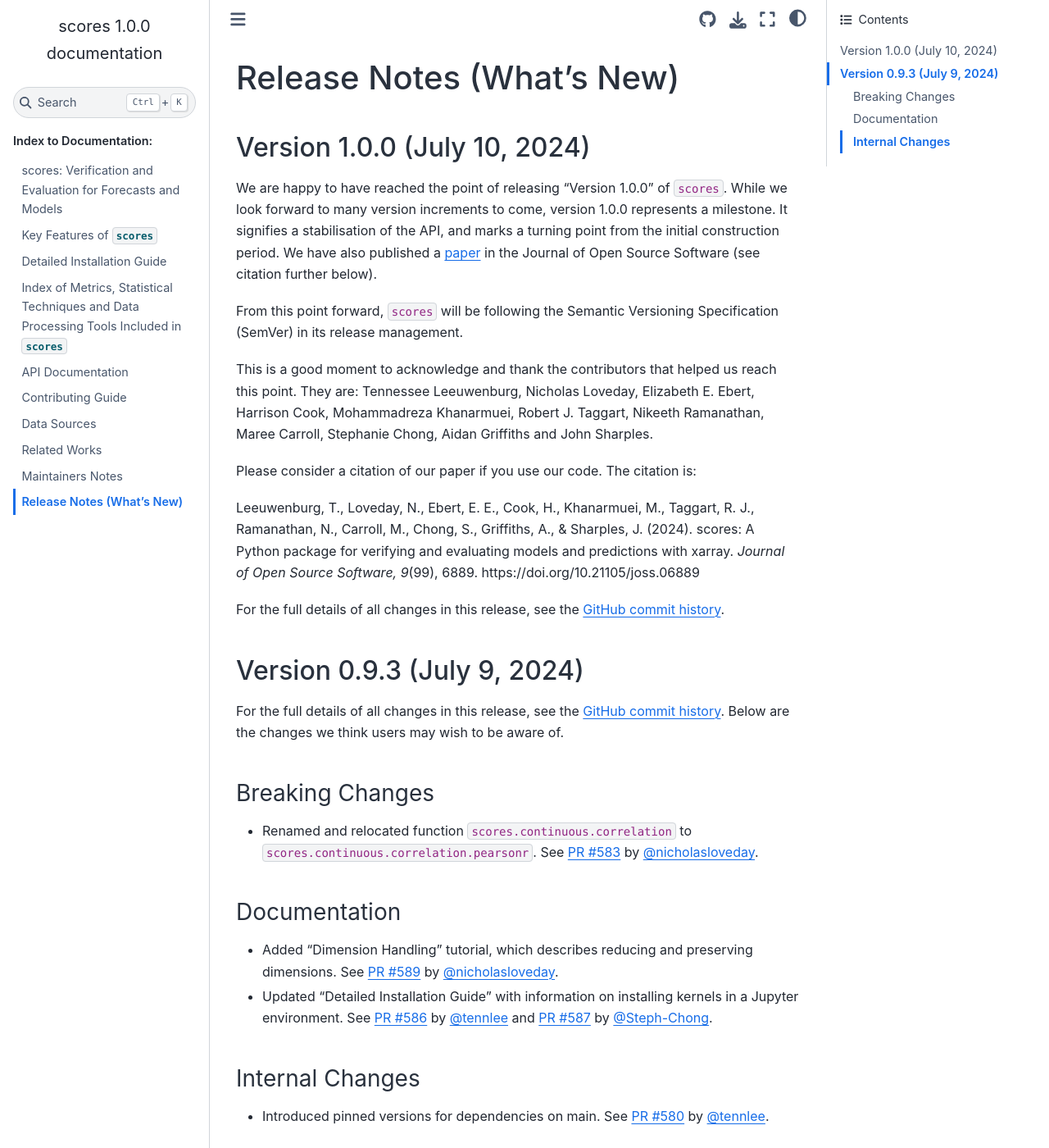
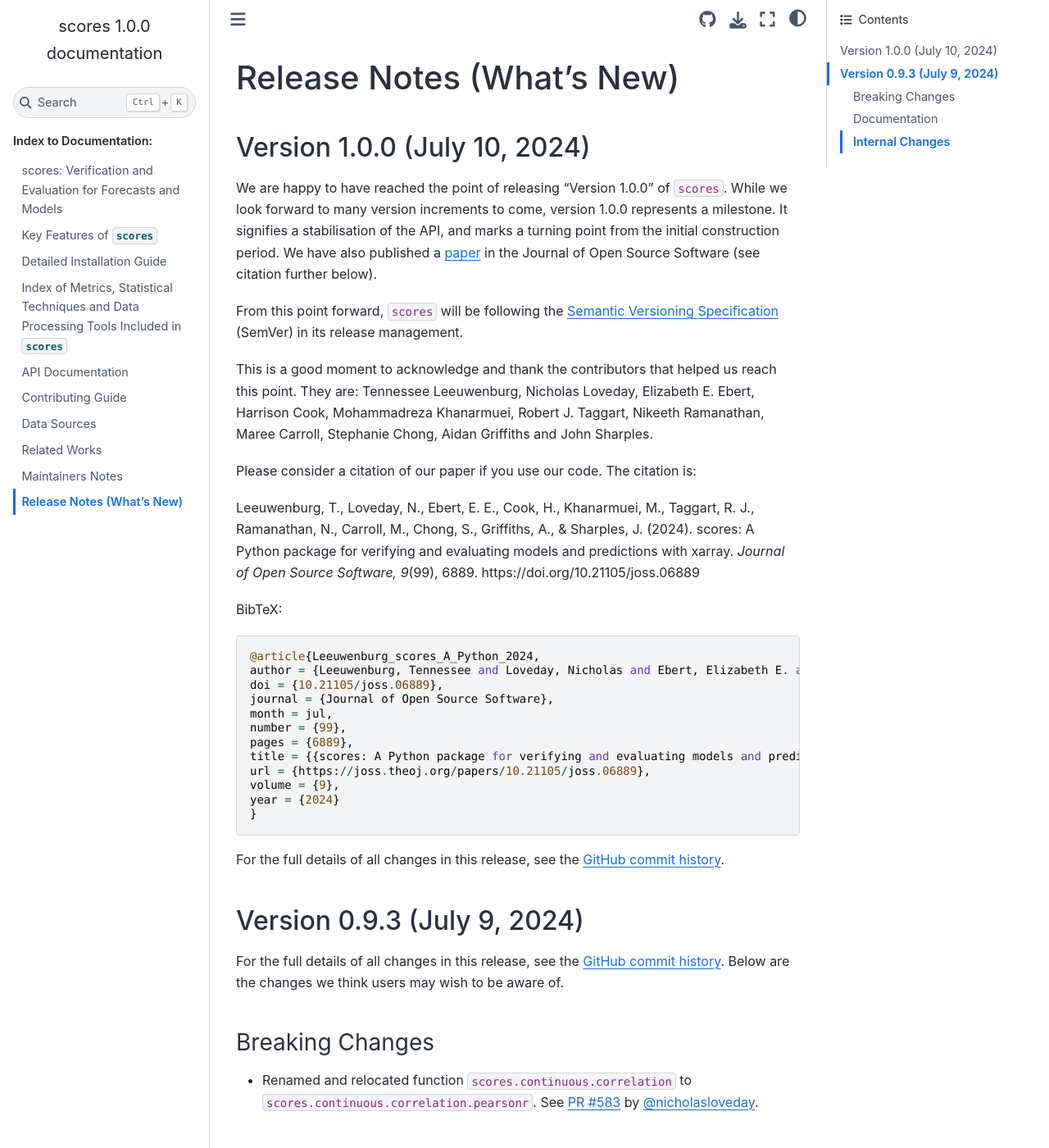
Before and after one commit to nci/scores, a Sphinx documentation site: the page built from docs/release_notes.md, in a window 1280 px wide and 1400 px high. Shown: the whole window at 82% size. Built offline with Sphinx 7.4.7 and the Sphinx Book theme 1.1.4, drawn with Linux system fonts in a browser that asks for light colours; pages that are not in the unit, such as notebooks, are missing from menus.

Commit message:
Add link to SemVer Add bibtex

````diff
--- a/docs/release_notes.md
+++ b/docs/release_notes.md
@@ -4,13 +4,29 @@
 
 We are happy to have reached the point of releasing “Version 1.0.0” of `scores`. While we look forward to many version increments to come, version 1.0.0 represents a milestone. It signifies a stabilisation of the API, and marks a turning point from the initial construction period. We have also published a [paper](https://doi.org/10.21105/joss.06889) in the Journal of Open Source Software (see citation further below).
 
-From this point forward, `scores` will be following the Semantic Versioning Specification (SemVer) in its release management.
+From this point forward, `scores` will be following the [Semantic Versioning Specification](https://semver.org/) (SemVer) in its release management.
 
 This is a good moment to acknowledge and thank the contributors that helped us reach this point. They are: Tennessee Leeuwenburg, Nicholas Loveday, Elizabeth E. Ebert, Harrison Cook, Mohammadreza Khanarmuei, Robert J. Taggart, Nikeeth Ramanathan, Maree Carroll, Stephanie Chong, Aidan Griffiths and John Sharples.
 
 Please consider a citation of our paper if you use our code. The citation is:
 
 Leeuwenburg, T., Loveday, N., Ebert, E. E., Cook, H., Khanarmuei, M., Taggart, R. J., Ramanathan, N., Carroll, M., Chong, S., Griffiths, A., & Sharples, J. (2024). scores: A Python package for verifying and evaluating models and predictions with xarray. *Journal of Open Source Software, 9*(99), 6889. https://doi.org/10.21105/joss.06889
+
+BibTeX:
+```
+@article{Leeuwenburg_scores_A_Python_2024,
+author = {Leeuwenburg, Tennessee and Loveday, Nicholas and Ebert, Elizabeth E. and Cook, Harrison and Khanarmuei, Mohammadreza and Taggart, Robert J. and Ramanathan, Nikeeth and Carroll, Maree and Chong, Stephanie and Griffiths, Aidan and Sharples, John},
+doi = {10.21105/joss.06889},
+journal = {Journal of Open Source Software},
+month = jul,
+number = {99},
+pages = {6889},
+title = {{scores: A Python package for verifying and evaluating models and predictions with xarray}},
+url = {https://joss.theoj.org/papers/10.21105/joss.06889},
+volume = {9},
+year = {2024}
+}
+```
 
 For the full details of all changes in this release, see the [GitHub commit history](https://github.com/nci/scores/compare/0.9.3...1.0.0).
 
````
